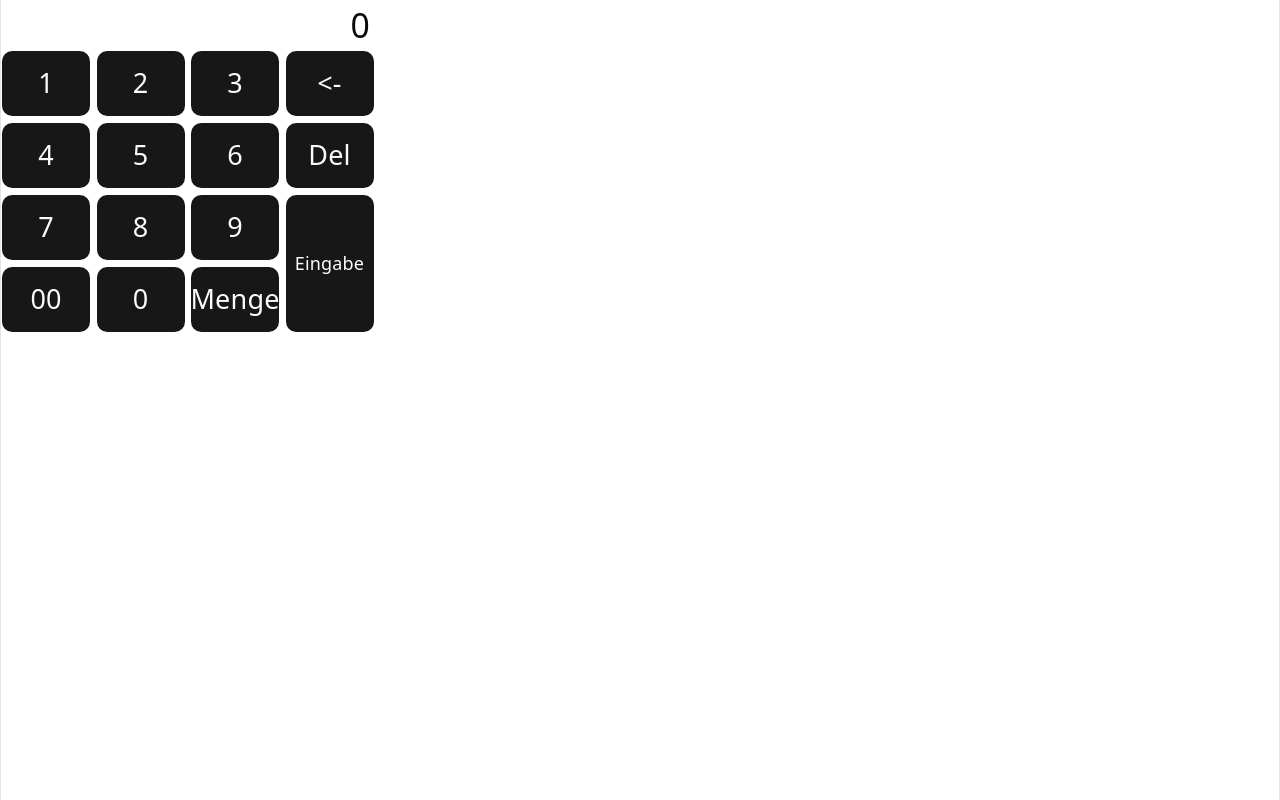
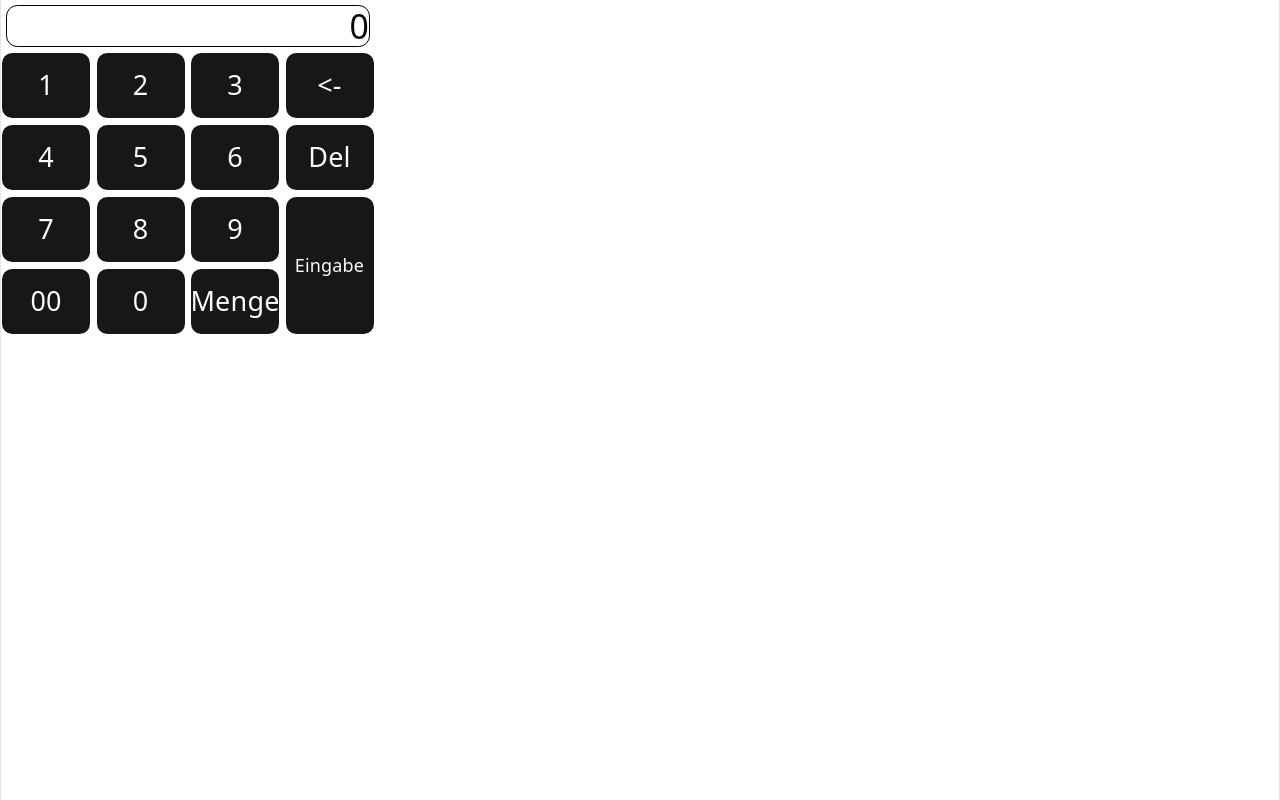
Before and after one commit to Soeren-Lange/pos-system, a React (Vite) app: page / in a window 1280 px wide. Built offline with nearby package versions, Linux system fonts and the light colour scheme.

Commit message:
style(NumpadAndPriceField): add rounded black border to the Price field

```diff
--- a/src/components/NumpadAndPriceField.tsx
+++ b/src/components/NumpadAndPriceField.tsx
@@ -7,7 +7,7 @@ export default function NumpadAndPriceField(){
 
     return(
         <div style={{width: 373.5}}>
-            <div className="flex-row flex justify-end m-1">
+            <div className="flex-row flex justify-end m-1 border-1  border-y-black border-x-black rounded-lg">
                 <span className="text-3xl justify-end">{input}</span>
             </div>
             <div className="flex flex-row">
```
